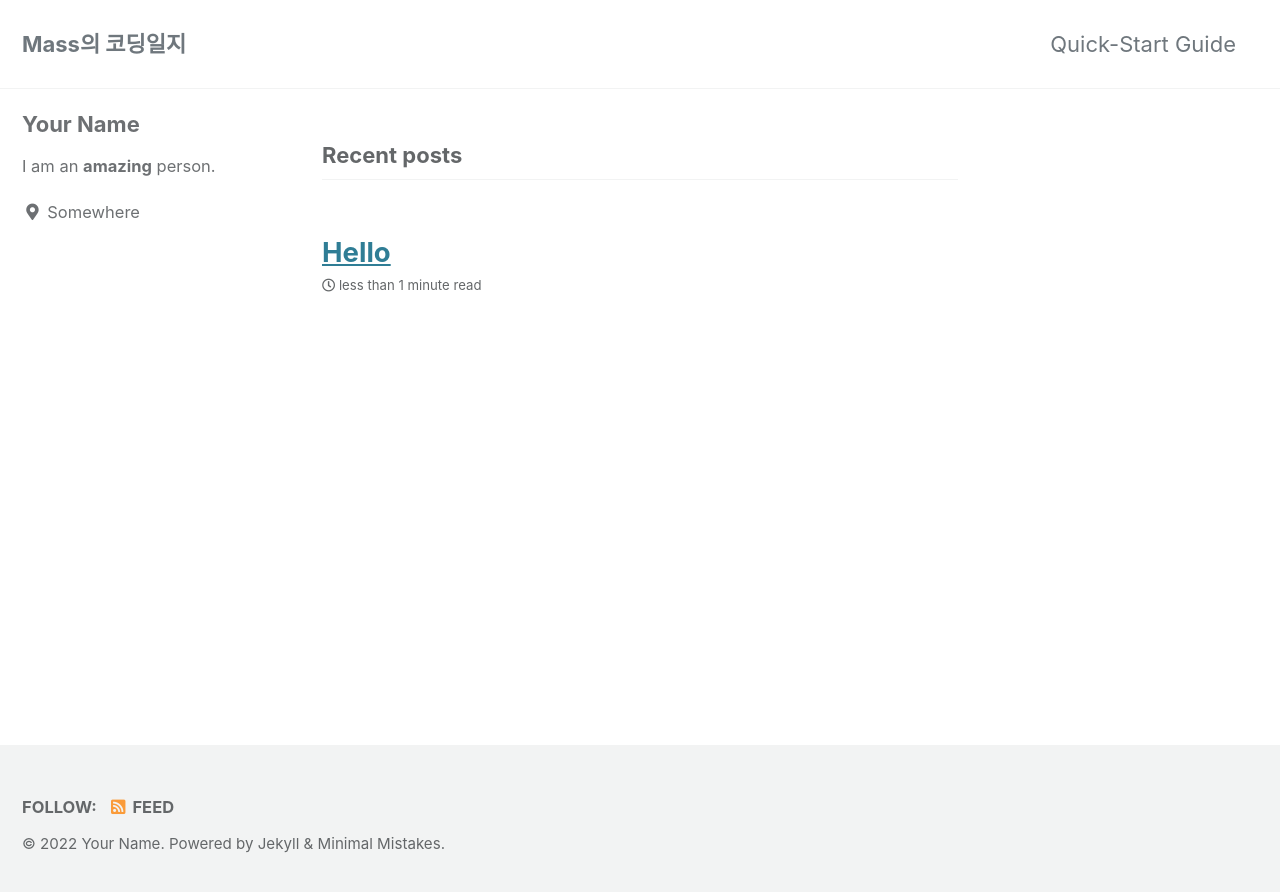
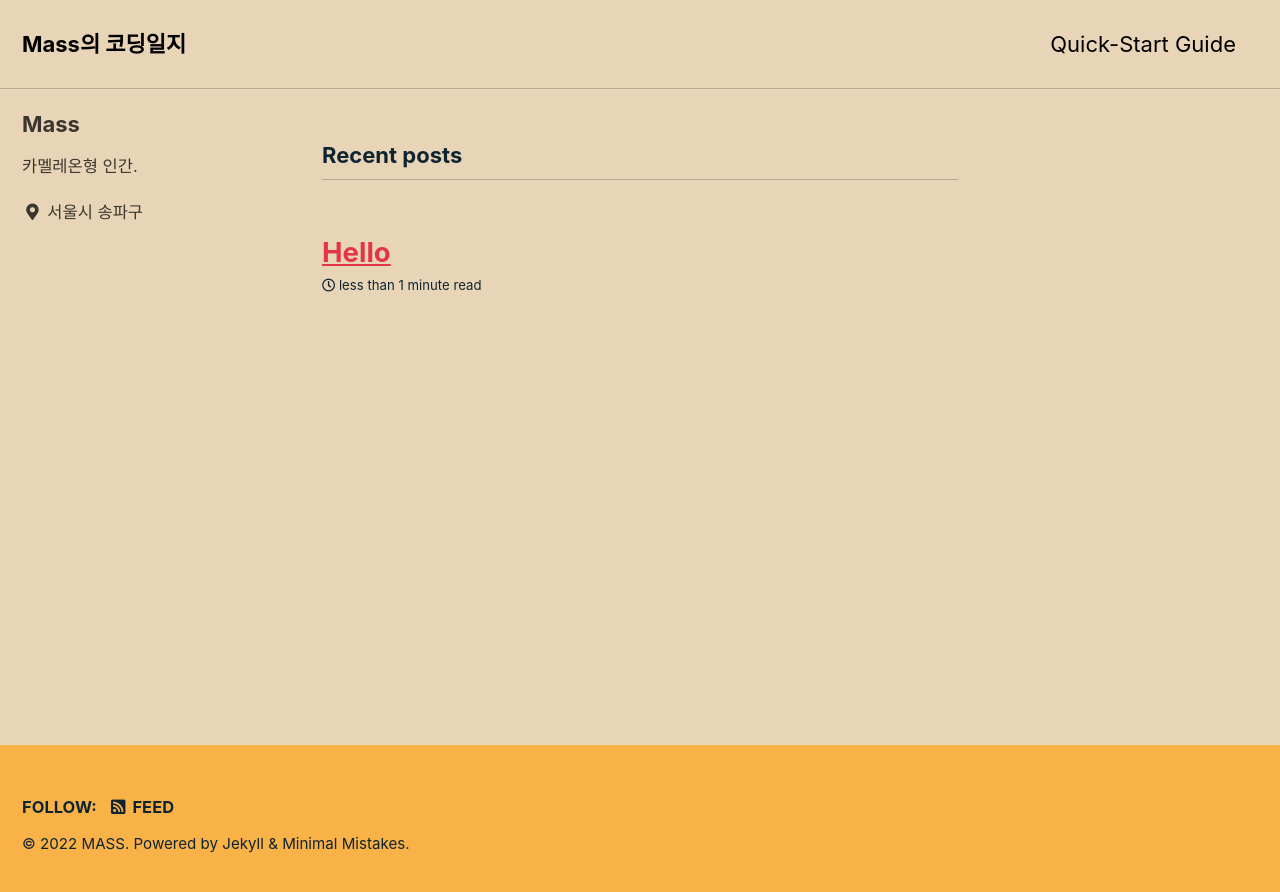
Before and after one commit to mass1129/mass1129.github.io, a Jekyll site: the page built from index.html, in a window 1280 px wide. Shown: the top 892 px of the page. Built offline with Jekyll 4.4.1, drawn with Linux system fonts in a browser that asks for light colours; cached includes are drawn as plain includes; the list of posts is cut into pages by our own code.

Commit message:
blog start3

```diff
--- a/_config.yml
+++ b/_config.yml
@@ -12,14 +12,14 @@
 
 # theme                  : "minimal-mistakes-jekyll"
 # remote_theme           : "mmistakes/minimal-mistakes"
-minimal_mistakes_skin    : "default" # "air", "aqua", "contrast", "dark", "dirt", "neon", "mint", "plum", "sunrise"
+minimal_mistakes_skin    : "sunrise" # "air", "aqua", "contrast", "dark", "dirt", "neon", "mint", "plum", "sunrise"
 
 # Site Settings
 locale                   : "en-US"
 title                    : "Mass의 코딩일지"
 title_separator          : "-"
 subtitle                 : # site tagline that appears below site title in masthead
-name                     : "Your Name"
+name                     : "MASS"
 description              : "Just Do It."
 url                      : "http://mass1129.github.io"
 # the base hostname & protocol for your site e.g. "https://mmistakes.github.io"
@@ -104,10 +104,10 @@ analytics:
 
 # Site Author
 author:
-  name             : "Your Name"
+  name             : "Mass"
   avatar           : # path of avatar image, e.g. "/assets/images/bio-photo.jpg"
-  bio              : "I am an **amazing** person."
-  location         : "Somewhere"
+  bio              : "카멜레온형 인간."
+  location         : "서울시 송파구"
   email            :
   links:
     - label: "Email"
```
